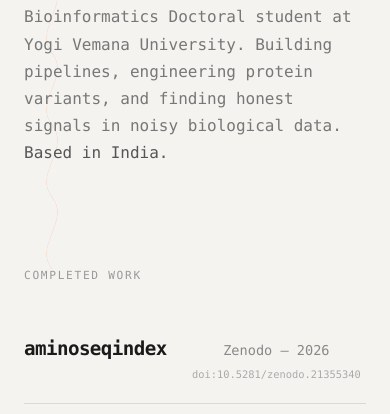
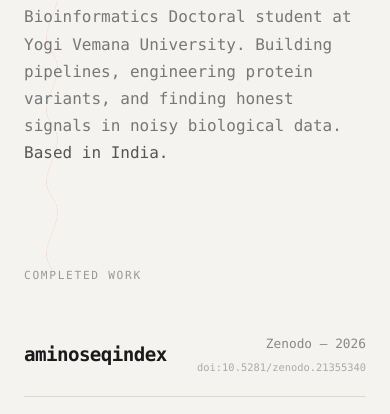
Before and after one commit to gopizux/gopimalagasi, a plain HTML site: page index.html in a window 390 px wide. Shown: the part 399-813 px from the top of the page. Drawn offline with Linux system fonts and the light colour scheme.

Commit message:
Mobile: prevent title wrap and compact meta on small screens

```diff
--- a/index.html
+++ b/index.html
@@ -915,14 +915,27 @@ j=d.createElement(s),dl=l!='dataLayer'?'&l='+l:'';j.async=true;j.src=
                 gap: 30px;
             }
             .item-meta {
-                /* Show meta on mobile and allow wrapping; stack list items vertically */
+                /* Keep meta compact on mobile; right-align and prevent wrapping */
                 display: flex;
-                width: 100%;
-                justify-content: space-between;
+                flex: 0 0 auto;
+                flex-direction: column;
+                align-items: flex-end;
+                white-space: nowrap;
+                text-align: right;
+                font-size: 0.8rem;
+                gap: 4px;
+            }
+
+            .list-item {
                 align-items: center;
-                white-space: normal;
-                text-align: left;
-                font-size: 0.85rem;
+                gap: 12px;
+            }
+
+            .item-title {
+                min-width: 0;
+                overflow: hidden;
+                text-overflow: ellipsis;
+                white-space: nowrap;
             }
             .doodle-mol,
             .doodle-hex,
```
